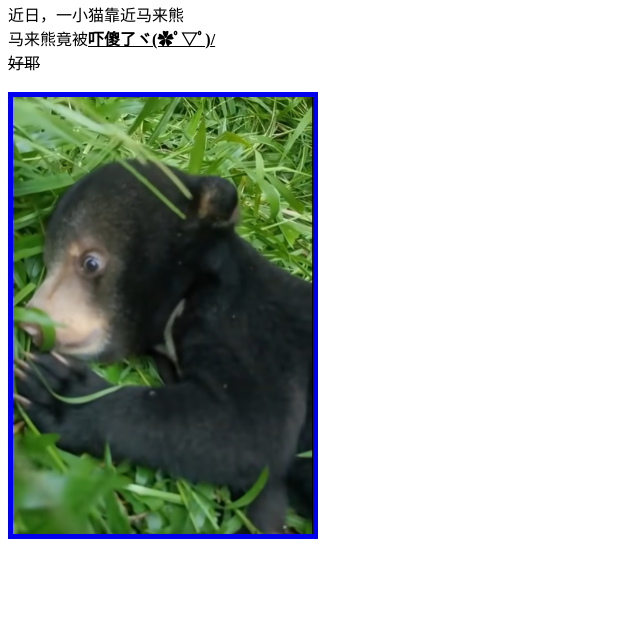
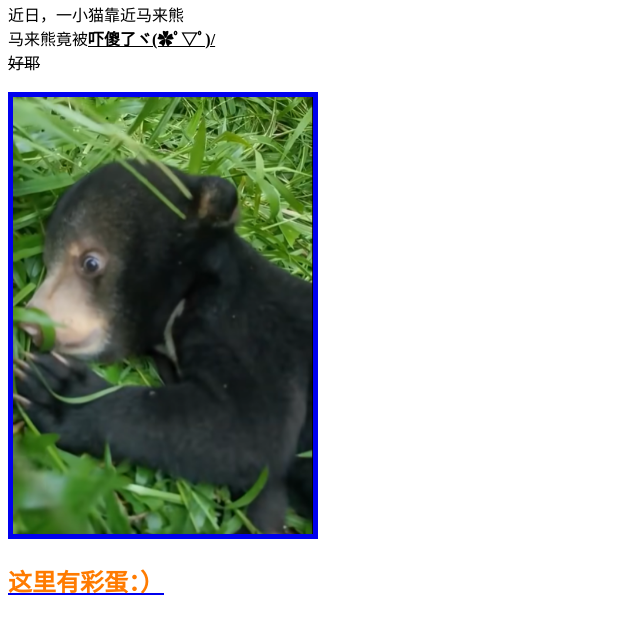
Before and after one commit to malaixiong/malaixiong.github.io, a plain HTML site: page index.html in a window 1280 px wide. Shown: the part 87-720 px from the top of the page, without its empty margins (0-640 px from the left). Drawn offline with Linux system fonts and the light colour scheme.

Commit message:
Update index.html

```diff
--- a/index.html
+++ b/index.html
@@ -13,5 +13,6 @@
     近日，一小猫靠近马来熊<br />马来熊竟被<u><b>吓傻了ヾ(✿ﾟ▽ﾟ)/</b></u><br />
     <s>好耶</s><br /><br />
     <a href = "https://www.bilibili.com/video/BV1GJ411x7h7/?spm_id_from=333.337.search-card.all.click&vd_source=50f47f4901982a1c63e459bd62cb9f1e" target="_self" title=":))))"><img src="6.png" title="哈哈哈哈哈哈哈哈哈" width="300" border="5" /></a>
+        <a href="https://www.bilibili.com/video/BV1wB4y1x7up/?spm_id_from=333.788.recommend_more_video.2&vd_source=50f47f4901982a1c63e459bd62cb9f1e"><h2 style="color: rgb(255, 123, 0)">这里有彩蛋：）</h2></a>
 </body>
 </html>
```
